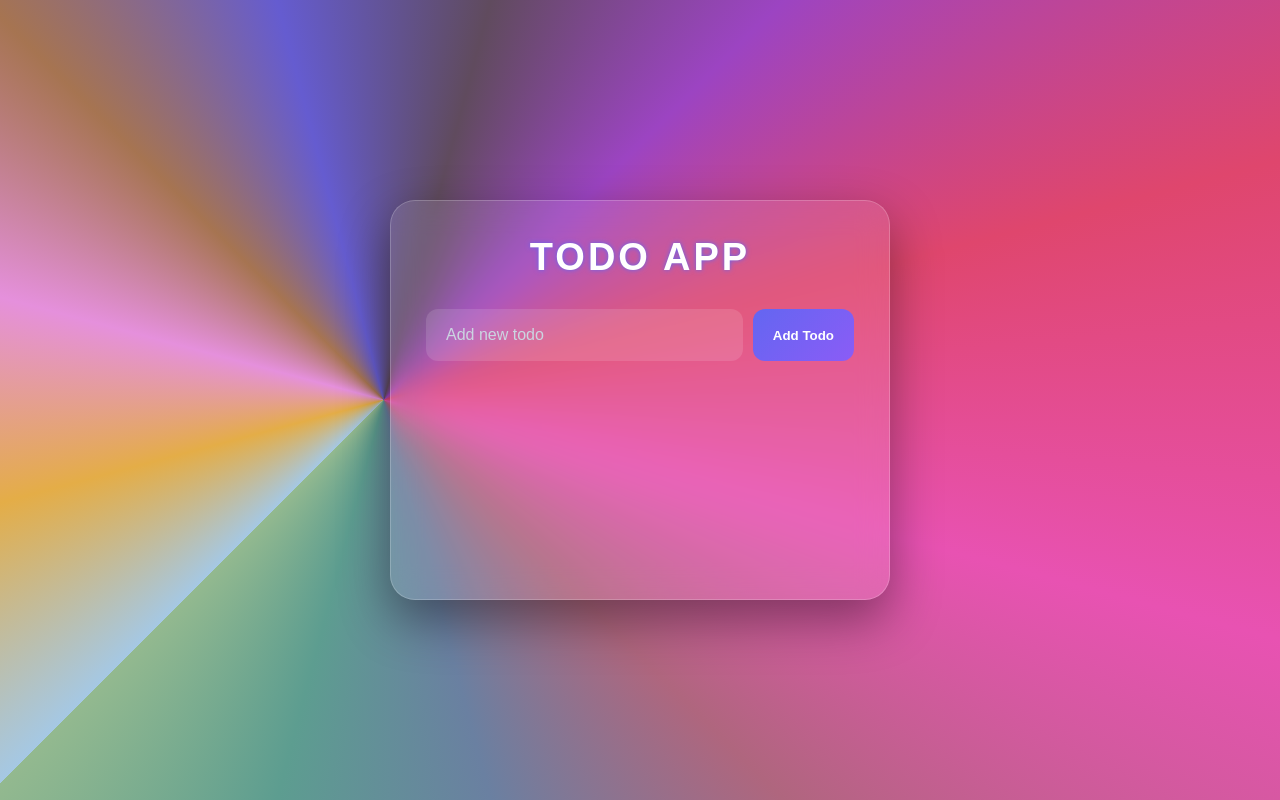
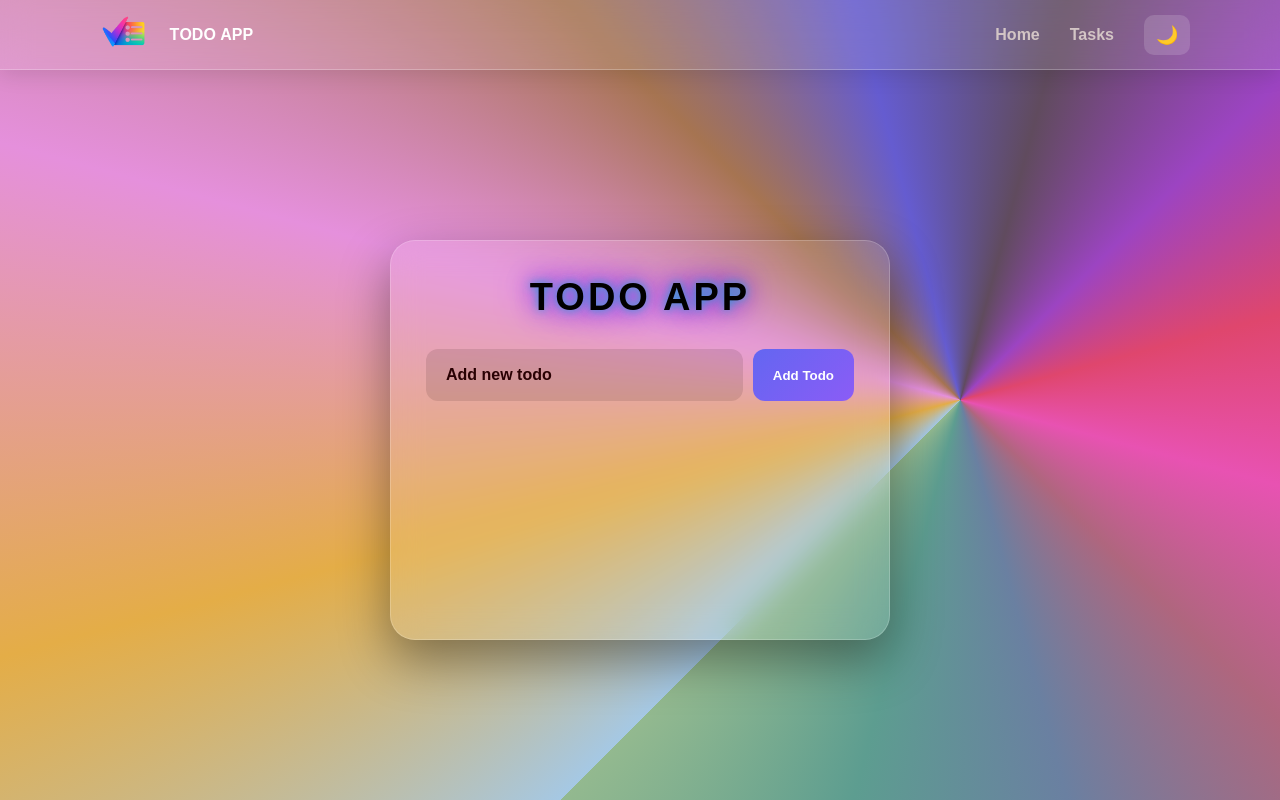
Before and after one commit to UjjawalBirla/React.JS, a React (Vite) app in the folder TODO-APP/: page / in a window 1280 px wide. Built offline with nearby package versions, Linux system fonts and the light colour scheme.

Commit message:
Update TODO App navbar and dark mode

```diff
--- a/TODO-APP/src/App.jsx
+++ b/TODO-APP/src/App.jsx
@@ -4,10 +4,13 @@
 // import heroImg from './assets/hero.png'
 // import './App.css'
 import Todo from "./Todo"
+import Navbar from "./Navbar";
+
 function App() {
 
   return (
     <>
+      <Navbar />
       <Todo/>
     </>
   )
--- /dev/null
+++ b/TODO-APP/src/Navbar.css
@@ -0,0 +1,267 @@
+.navbar {
+    /* font-size: larger; */
+  position: fixed;
+  top: 0;
+  left: 0;
+  width: 100%;
+  height: 70px;
+  padding: 0 7%;
+
+  display: flex;
+  align-items: center;
+  justify-content: space-between;
+
+  box-sizing: border-box;
+  z-index: 1000;
+
+  background: rgba(255, 255, 255, 0.12);
+  backdrop-filter: blur(15px);
+  -webkit-backdrop-filter: blur(15px);
+
+  border-bottom: 1px solid rgba(255, 255, 255, 0.25);
+  box-shadow: 0 5px 20px rgba(0, 0, 0, 0.1);
+}
+
+.logo-text {
+  display: flex;
+}
+
+.logo-img {
+  width: 70px;
+  height: 70px;
+  object-fit: contain;
+  flex-shrink: 0;
+  transition: transform 0.3s ease;
+}
+
+@media (max-width: 600px) {
+  .logo-img {
+    width: 38px;
+    height: 38px;
+  }
+
+  .logo-text {
+    font-size: 18px;
+  }
+}
+
+.logo-img:hover {
+  transform: scale(1.15) rotate(-5deg);
+}
+
+.nav-logo {
+  display: flex;
+  align-items: center;
+  gap: 10px;
+}
+
+.logo-letter {
+  display: inline-block;
+  color: white;
+  font-weight: 900;
+  cursor: pointer;
+
+  transition:
+    transform 0.25s ease,
+    color 0.25s ease,
+    text-shadow 0.25s ease;
+}
+
+/* Desktop - Mouse Hover */
+.logo-letter:hover {
+  color: #ffd700;
+
+  transform: translateY(-6px) scale(1.25);
+
+  text-shadow:
+    0 0 5px #ffd700,
+    0 0 10px #ffd700,
+    0 0 20px #ff4d9d;
+}
+
+/* Mobile - Tap */
+.logo-letter:focus {
+  color: #ffd700;
+
+  transform: translateY(-6px) scale(1.25);
+
+  text-shadow:
+    0 0 5px #ffd700,
+    0 0 10px #ffd700,
+    0 0 20px #ff4d9d;
+
+}
+
+.logo-letter:active {
+  color: #ffd700;
+  transform: translateY(-5px) scale(1.25);
+
+  text-shadow:
+    0 0 5px #ffd700,
+    0 0 10px #ffd700,
+    0 0 20px #ff4d9d;
+}
+
+/* .nav-logo span:last-child {
+  font-weight: 900;
+
+  background: linear-gradient(
+    90deg,
+    #ffffff,
+    #ffd700,
+    #ff4d9d,
+    #7c5cff,
+    #ffffff
+  );
+
+  background-size: 300% 300%;
+
+  -webkit-background-clip: text;
+  background-clip: text;
+  color: transparent;
+
+  animation: logoGradient 4s ease infinite;
+}
+
+@keyframes logoGradient {
+  0% {
+    background-position: 0% 50%;
+  }
+
+  50% {
+    background-position: 100% 50%;
+  }
+
+  100% {
+    background-position: 0% 50%;
+  }
+} */
+
+.nav-links {
+  display: flex;
+  align-items: center;
+  gap: 30px;
+}
+
+.nav-links a {
+  color: rgb(211, 197, 197);
+  text-decoration: none;
+  font-size: 16px;
+  font-weight: 600;
+  transition: 0.3s;
+}
+
+.nav-links a:hover {
+  opacity: 0.7;
+}
+
+.theme-btn,
+.menu-btn {
+  border: none;
+  background: rgba(255, 255, 255, 0.15);
+  color: white;
+  cursor: pointer;
+  border-radius: 10px;
+}
+
+.theme-btn {
+  padding: 9px 12px;
+  font-size: 18px;
+}
+
+.menu-btn {
+  display: none;
+  padding: 8px 12px;
+  font-size: 23px;
+}
+
+/* Mobile */
+@media (max-width: 600px) {
+  .navbar {
+    height: 60px;
+    padding: 0 20px;
+  }
+
+  .nav-logo {
+    font-size: 20px;
+  }
+
+  .menu-btn {
+    display: block;
+  }
+
+  .nav-links {
+    position: absolute;
+    top: 70px;
+    right: 20px;
+
+    display: none;
+    flex-direction: column;
+    align-items: flex-start;
+
+    width: 170px;
+    padding: 20px;
+    gap: 20px;
+
+    background: rgba(30, 30, 50, 0.85);
+    backdrop-filter: blur(15px);
+    border-radius: 15px;
+  }
+
+  .nav-links.active {
+    display: flex;
+  }
+}
+
+
+/* Smooth theme transition */
+body,
+.navbar,
+.todo-container {
+  transition:
+    background 0.4s ease,
+    color 0.4s ease,
+    border-color 0.4s ease;
+}
+
+/* Dark Mode */
+body.dark-mode {
+  background: linear-gradient(
+    135deg,
+    #0f0c29,
+    #302b63,
+    #24243e
+  ) !important;
+
+  color: white;
+
+}
+
+body.dark-mode .navbar {
+  background: rgba(10, 10, 25, 0.55);
+  border-bottom: 1px solid rgba(255, 255, 255, 0.15);
+   background-size: 200% 200%;
+  animation: backgroundMove 20s reverse infinite;
+
+  @keyframes backgroundMove {
+  0% {
+    background-position: 0% 50%;
+  }
+
+  50% {
+    background-position: 100% 50%;
+  }
+
+  100% {
+    background-position: 0% 50%;
+  }
+}
+}
+
+body.dark-mode .nav-links {
+  color: white;
+}
+
+body.dark-mode .theme-btn {
+  background: rgba(255, 255, 255, 0.2);
+}
--- /dev/null
+++ b/TODO-APP/src/Navbar.jsx
@@ -0,0 +1,63 @@
+import todoLogo from "./assets/todo-logo.png";
+import { useEffect, useState } from "react";
+import "./Navbar.css";
+
+function Navbar() {
+  const [menuOpen, setMenuOpen] = useState(false);
+
+  const [darkMode, setDarkMode] = useState(() => {
+    return localStorage.getItem("theme") === "dark";
+  });
+
+  useEffect(() => {
+    if (darkMode) {
+      document.body.classList.add("dark-mode");
+      localStorage.setItem("theme", "dark");
+    } else {
+      document.body.classList.remove("dark-mode");
+      localStorage.setItem("theme", "light");
+    }
+  }, [darkMode]);
+
+  return (
+    <nav className="navbar">
+      <div className="nav-logo">
+        <img src={todoLogo} alt="Todo App Logo" className="logo-img" />
+
+        <div className="logo-text">
+          {"TODO APP".split("").map((letter, index) => (
+            <span key={index} className="logo-letter">
+              {letter === " " ? "\u00A0" : letter}
+            </span>
+          ))}
+        </div>
+      </div>
+
+      <div className={`nav-links ${menuOpen ? "active" : ""}`}>
+        <a href="#">Home</a>
+
+        <a href="#tasks" onClick={() => setMenuOpen(false)}>
+          Tasks
+        </a>
+
+        <button
+          className="theme-btn"
+          onClick={() => setDarkMode(!darkMode)}
+          aria-label="Change theme"
+        >
+          {darkMode ? "☀️" : "🌙"}
+        </button>
+      </div>
+
+      <button
+        className="menu-btn"
+        onClick={() => setMenuOpen(!menuOpen)}
+        aria-label="Open menu"
+      >
+        {menuOpen ? "✕" : "☰"}
+      </button>
+    </nav>
+  );
+}
+
+export default Navbar;
--- a/TODO-APP/src/Todo.css
+++ b/TODO-APP/src/Todo.css
@@ -14,6 +14,7 @@ body {
   justify-content: center;
   align-items: center;
   font-family: Arial, sans-serif;
+  padding-top: 80px;
 
 
   background: conic-gradient(
@@ -98,7 +99,7 @@ body {
 .box1 h1 {
   text-align: center;
 
-  color: white;
+  color: rgb(1, 0, 0);
 
   font-size: 38px;
 
@@ -107,22 +108,24 @@ body {
   letter-spacing: 3px;
 
   text-shadow:
-    0 0 10px #6366f1,
-    0 0 20px #6366f1;
+    0 0 10px #d7d53d,
+    0 0 20px #d5de20;
 
   animation: headingGlow 2s infinite alternate;
 }
 
 @keyframes headingGlow {
   from {
-    text-shadow: 0 0 5px #6366f1;
+    text-shadow: 0 0 5px #d5de20;
+    text-shadow: 0 0 5px #e2710d;
+    text-shadow: 0 0 5px #ed451b;
   }
 
   to {
     text-shadow:
-      0 0 10px #818cf8,
-      0 0 25px #6366f1,
-      0 0 40px #4f46e5;
+      0 0 10px #18aadf,
+      0 0 25px #5d15ed,
+      0 0 40px #890be9;
   }
 }
 
@@ -153,15 +156,17 @@ body {
 
   font-size: 16px;
 
-  color: white;
+  color: black;
 
-  background: rgba(255, 255, 255, 0.12);
+  background: rgba(40, 19, 19, 0.12);
 
   transition: 0.3s;
+
+  font-weight: 600;
 }
 
 .box2 input::placeholder {
-  color: #cbd5e1;
+  color: #290103;
 }
 
 .box2 input:focus {
@@ -264,7 +269,7 @@ li {
 
   margin-bottom: 12px;
 
-  color: white;
+  color: rgb(9, 9, 9);
 
   background: rgba(255, 255, 255, 0.12);
 
@@ -275,6 +280,7 @@ li {
   transition: all 0.3s ease;
 
   animation: todoEntry 0.5s ease;
+
 }
 
 /* New Todo animation */
--- a/TODO-APP/src/Todo.jsx
+++ b/TODO-APP/src/Todo.jsx
@@ -67,7 +67,7 @@ function Todo() {
 
   return (
 
-    <div className="box1">
+    <div className="box1" id="tasks">
 
       <h1>TODO APP</h1>
 
```
Also changed, not shown: TODO-APP/src/assets/todo-logo.png (added).
